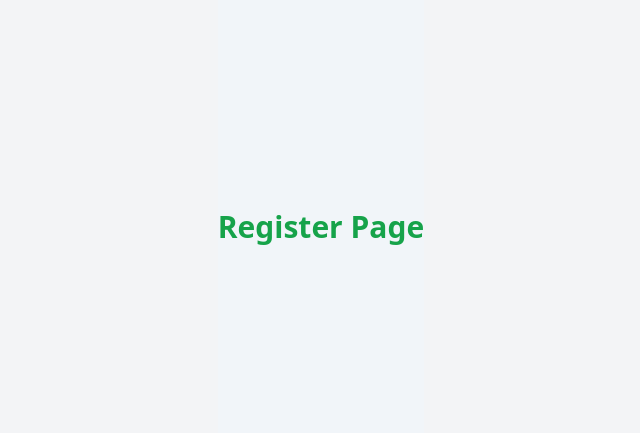
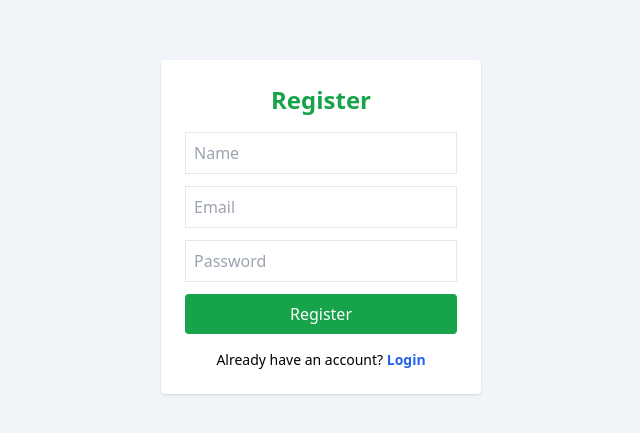
Before and after one commit to VishnuYelde/Feedback-Management-System-App-React-Frontend, a React (Vite) app in the folder feedback_management_system/: page /register in a window 1280 px wide. Shown: the part 173-606 px from the top of the page, without its empty margins (319-959 px from the left). Built offline with nearby package versions, Linux system fonts and the light colour scheme.

Commit message:
login as test USER/ADMIN feature and some optimizations

```diff
--- a/feedback_management_system/src/pages/auth/Login.jsx
+++ b/feedback_management_system/src/pages/auth/Login.jsx
@@ -1,7 +1,7 @@
 import { useState, useContext } from "react";
 import { AuthContext } from "../../context/AuthContext";
 import { loginUser } from "../../api/authApi";
-import { useNavigate } from "react-router-dom";
+import { useNavigate, Link } from "react-router-dom";
 
 const Login = () => {
   const { login } = useContext(AuthContext);
@@ -10,36 +10,37 @@ const Login = () => {
   const [email, setEmail] = useState("");
   const [password, setPassword] = useState("");
 
-  const handleSubmit = async (e) => {
-  e.preventDefault();
-
+  const doLogin = async (email, password) => {
     try {
       const res = await loginUser({ email, password });
-
-    login(res.token); // ONLY token
+      login(res.token);
 
       const decoded = JSON.parse(atob(res.token.split(".")[1]));
-
-    if (decoded.role === "ADMIN") {
-      navigate("/admin");
-    } else {
-      navigate("/user");
-    }
+      navigate(decoded.role === "ADMIN" ? "/admin" : "/user");
     } catch (err) {
       console.error(err);
       alert("Invalid credentials");
     }
   };
 
+  const handleSubmit = (e) => {
+    e.preventDefault();
+    doLogin(email, password);
+  };
+
+  const handleTestLogin = () => {
+    doLogin("test@gmail.com", "12345");
+  };
+
+  const handleTestAdminLogin = () => {
+    doLogin("admin@gmail.com", "12345");
+  };
 
 
   return (
     <div className="min-h-screen flex items-center justify-center bg-gray-100">
-      <form
-        onSubmit={handleSubmit}
-        className="bg-white p-6 rounded shadow w-80"
-      >
-        <h2 className="text-2xl font-bold mb-4 text-center">Login</h2>
+      <form className="bg-white p-6 rounded shadow w-80" onSubmit={handleSubmit}>
+        <h2 className="text-2xl font-bold mb-4 text-center text-blue-600">Login</h2>
 
         <input
           type="email"
@@ -59,12 +60,33 @@ const Login = () => {
           required
         />
 
-        <button
-          type="submit"
-          className="w-full bg-blue-600 text-white py-2 rounded"
-        >
+        <button className="w-full bg-blue-600 text-white py-2 rounded hover:bg-blue-700">
           Login
         </button>
+
+        <button
+          type="button"
+          onClick={handleTestLogin}
+          className="w-full bg-green-500 text-white py-2 rounded mt-3 hover:bg-green-600"
+        >
+          Login as Test User
+        </button>
+
+        <button
+          type="button"
+          onClick={handleTestAdminLogin}
+          className="w-full bg-green-500 text-white py-2 rounded mt-3 hover:bg-green-600"
+        >
+          Login as Test Admin
+        </button>
+
+
+        <p className="text-sm text-center mt-4">
+          Don’t have an account?{" "}
+          <Link to="/register" className="text-green-600 font-semibold">
+            Register
+          </Link>
+        </p>
       </form>
     </div>
   );
--- a/feedback_management_system/src/pages/auth/Register.jsx
+++ b/feedback_management_system/src/pages/auth/Register.jsx
@@ -1,9 +1,91 @@
-export default function Register() {
+import { useState } from "react";
+import { Link, useNavigate } from "react-router-dom";
+import { registerUser } from "../../api/authApi";
+
+const Register = () => {
+  const navigate = useNavigate();
+
+  const [name, setName] = useState("");
+  const [email, setEmail] = useState("");
+  const [password, setPassword] = useState("");
+  const [loading, setLoading] = useState(false);
+
+  const handleSubmit = async (e) => {
+    e.preventDefault();
+
+    try {
+      setLoading(true);
+
+      await registerUser({
+        name,
+        email,
+        password,
+      });
+
+      alert("Registration successful! Please login.");
+      navigate("/login");
+    } catch (err) {
+      console.error(err);
+      alert("Email already exists or something went wrong");
+    } finally {
+      setLoading(false);
+    }
+  };
+
   return (
-    <div className="h-screen flex items-center justify-center bg-slate-100">
-      <h1 className="text-3xl font-bold text-green-600">
-        Register Page
-      </h1>
+    <div className="min-h-screen flex items-center justify-center bg-slate-100">
+      <form
+        onSubmit={handleSubmit}
+        className="bg-white p-6 rounded shadow w-80"
+      >
+        <h2 className="text-2xl font-bold mb-4 text-center text-green-600">
+          Register
+        </h2>
+
+        <input
+          type="text"
+          placeholder="Name"
+          className="w-full p-2 border mb-3"
+          value={name}
+          onChange={(e) => setName(e.target.value)}
+          required
+        />
+
+        <input
+          type="email"
+          placeholder="Email"
+          className="w-full p-2 border mb-3"
+          value={email}
+          onChange={(e) => setEmail(e.target.value)}
+          required
+        />
+
+        <input
+          type="password"
+          placeholder="Password"
+          className="w-full p-2 border mb-3"
+          value={password}
+          onChange={(e) => setPassword(e.target.value)}
+          required
+        />
+
+        <button
+          type="submit"
+          disabled={loading}
+          className="w-full bg-green-600 text-white py-2 rounded disabled:opacity-60"
+        >
+          {loading ? "Registering..." : "Register"}
+        </button>
+
+        <p className="text-sm text-center mt-4">
+          Already have an account?{" "}
+          <Link to="/login" className="text-blue-600 font-semibold">
+            Login
+          </Link>
+        </p>
+      </form>
     </div>
   );
-}
+};
+
+export default Register;
--- a/feedback_management_system/src/routes/AppRoutes.jsx
+++ b/feedback_management_system/src/routes/AppRoutes.jsx
@@ -7,23 +7,32 @@ import Unauthorized from "../pages/Unauthorized";
 
 import PrivateRoute from "./PrivateRoute";
 import AdminRoute from "./AdminRoute";
-
-import AdminLayout from "../components/layout/AdminLayout";
-import UserLayout from "../components/layout/UserLayout";
-import AuthLayout from "../components/layout/AuthLayout";
+import PublicRoute from "./PublicRoute";
 
 const AppRoutes = () => {
   return (
     <Routes>
 
-      {/* ---------- AUTH ROUTES ---------- */}
-      <Route element={<AuthLayout />}>
-        <Route path="/login" element={<Login />} />
-        <Route path="/register" element={<Register />} />
-      </Route>
+      {/* PUBLIC ROUTES (Only for NOT logged-in users) */}
+      <Route
+        path="/login"
+        element={
+          <PublicRoute>
+            <Login />
+          </PublicRoute>
+        }
+      />
 
-      <Route path="/login" element={<Login />} />
+      <Route
+        path="/register"
+        element={
+          <PublicRoute>
+            <Register />
+          </PublicRoute>
+        }
+      />
 
+      {/* ADMIN */}
       <Route
         path="/admin"
         element={
@@ -33,6 +42,7 @@ const AppRoutes = () => {
         }
       />
 
+      {/* USER */}
       <Route
         path="/user"
         element={
@@ -42,8 +52,8 @@ const AppRoutes = () => {
         }
       />
 
+      <Route path="/unauthorized" element={<Unauthorized />} />
 
-      <Route path="/unauthorized" element={<Unauthorized />} />
     </Routes>
   );
 };
--- /dev/null
+++ b/feedback_management_system/src/routes/PublicRoute.jsx
@@ -0,0 +1,21 @@
+import { useContext } from "react";
+import { Navigate } from "react-router-dom";
+import { AuthContext } from "../context/AuthContext";
+
+const PublicRoute = ({ children }) => {
+  const { user, loading } = useContext(AuthContext);
+
+  if (loading) return null;
+
+  // If already logged in → redirect
+  if (user) {
+    return user.role === "ADMIN"
+      ? <Navigate to="/admin" replace />
+      : <Navigate to="/user" replace />;
+  }
+
+  // Otherwise allow access
+  return children;
+};
+
+export default PublicRoute;
```
Lines whose indentation alone changed are shown as unchanged.
